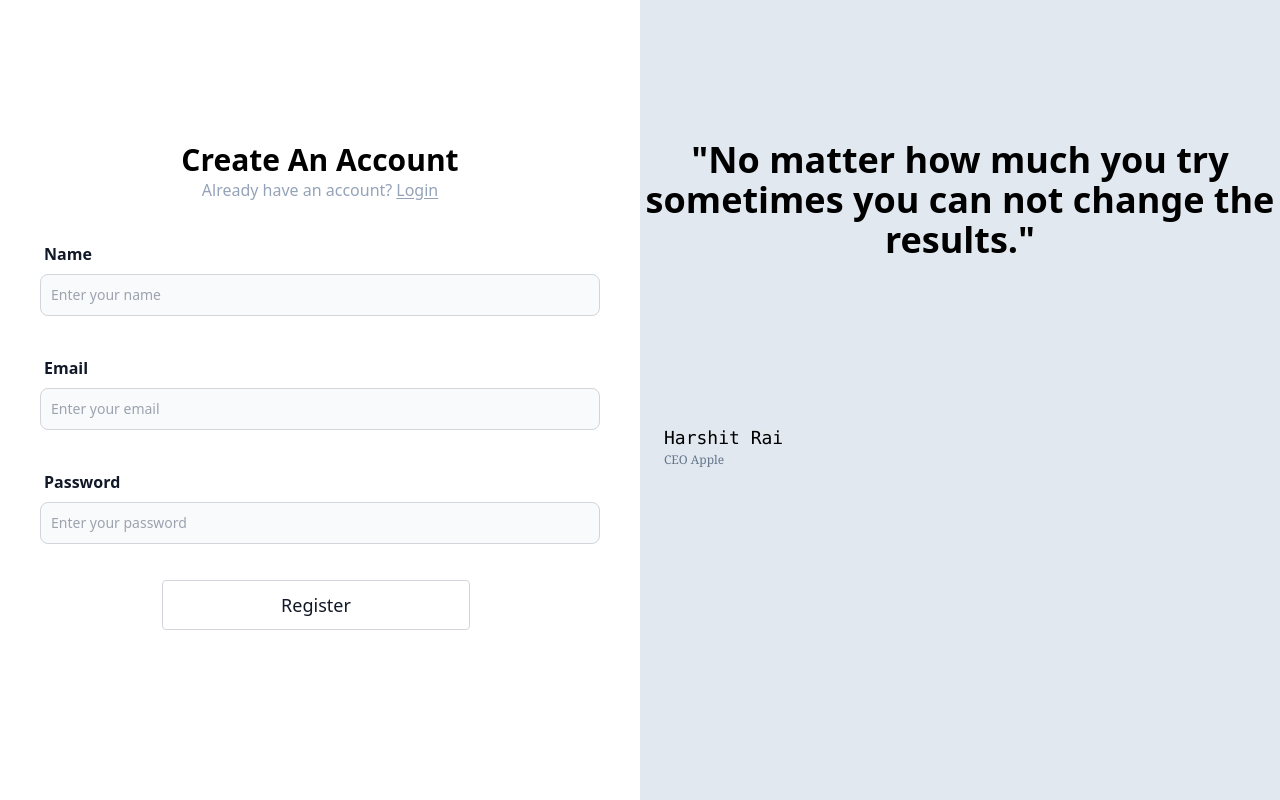
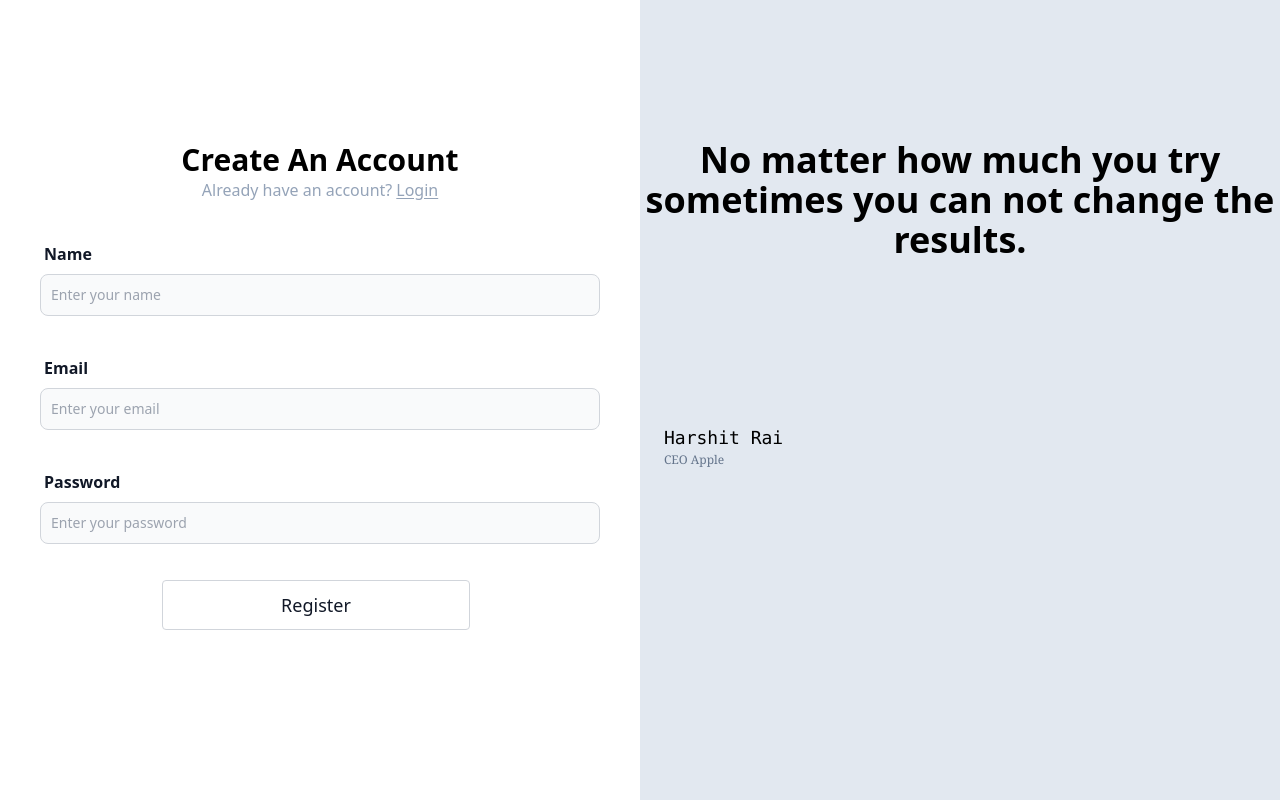
Before and after one commit to kira14102005/W13_BlogsProject, a React (Vite) app in the folder frontend/: page /blogs in a window 1280 px wide. Built offline with nearby package versions, Linux system fonts and the light colour scheme.

Commit message:
Create Another UI component Quote

```diff
--- a/frontend/src/components/Quote.tsx
+++ b/frontend/src/components/Quote.tsx
@@ -4,10 +4,10 @@ export const Quote = (props: any) => {
     const [quote, setQuote] = useState({
         msg: "",
         author: "anonymous",
-        design : "Nonchalant"
+        design: "Nonchalant"
     });
     useEffect(() => {
-        setQuote({ msg: `"${props.msg}"`, author: props.author , design:props.design });
+        setQuote(props);
     }, [])
     return <>
         <div className="container bg-slate-200  h-screen  grid grid-rows-2">
@@ -15,8 +15,8 @@ export const Quote = (props: any) => {
                 <p className="text-center text-4xl font-bold">{quote.msg}</p>
             </div>
             <div className="author grod-rows-2 m-2 p-4">
-               <p className=" text-lg font-mono">{quote.author}</p>
-               <p className="text-slate-500	 text-xs font-serif">{quote.design}</p>
+                <p className=" text-lg font-mono">{quote.author}</p>
+                <p className="text-slate-500	 text-xs font-serif">{quote.design}</p>
             </div>
         </div></>
 }
```
